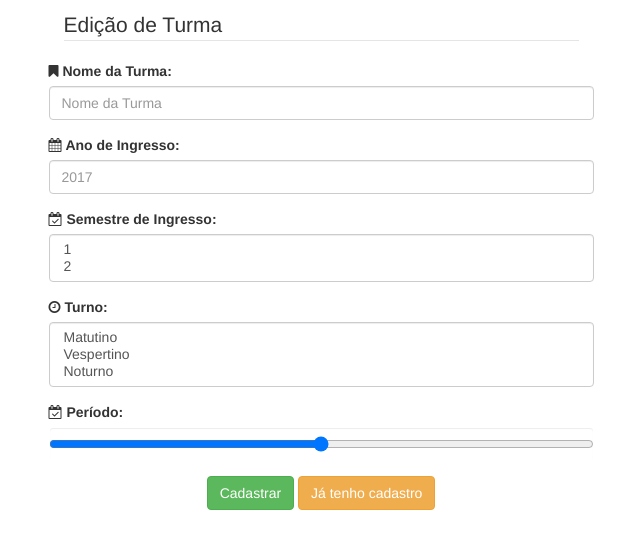
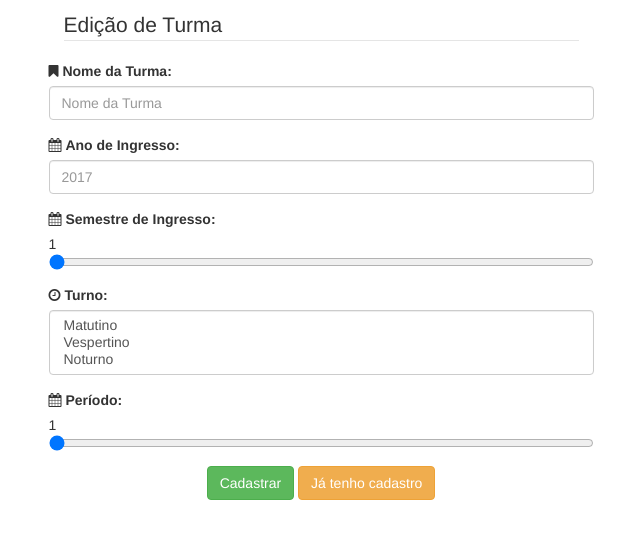
Before and after one commit to JotaCampagnolo/UFFS.Scheduler, a PHP site: page /editar_turma.html in a window 1280 px wide. Shown: the top 549 px of the page, without its empty margins (319-959 px from the left). Run offline with PHP 8.4, Linux system fonts and the light colour scheme; some libraries are stand-ins or nearby versions.

Commit message:
Concluindo cadastrar e editar turmas

```diff
--- a/source/editar_turma.html
+++ b/source/editar_turma.html
@@ -38,12 +38,10 @@
                       <input type="number" name="year" placeholder="2017" required class="form-control"/>
                   </div>
                    <div class="form-group">
-                      <span class="fa fa-calendar-check-o"></span>
+                      <span class="fa fa-calendar"></span>
                       <label>Semestre de Ingresso:</label>
-                      <select multiple class="form-control" size="2" id="semester">
-                        <option>1</option>
-                        <option>2</option>
-                      </select>
+                      <div id="sem">1</div>
+                      <input type="range" name="semester"  onchange="document.getElementById('sem').innerHTML = this.value" min="1" max="2" value ="1" required />
                   </div>
                   <div class="form-group">
                      <span class="fa fa-clock-o"></span>
@@ -54,11 +52,12 @@
                        <option>Noturno</option>
                      </select>
                  </div>
-                 <div class="form-group">
-                    <span class="fa fa-calendar-check-o"></span>
-                    <label>Período:</label>
-                    <input type="range" name="semester" placeholder="1" required class="form-control"/>
-                </div>
+                  <div class="form-group">
+                      <span class="fa fa-calendar"></span>
+                      <label>Período:</label>
+                      <div id="per">1</div>
+                      <input type="range" name="period"  onchange="document.getElementById('per').innerHTML = this.value" min="1" max="10" value="1" required />
+                  </div>
                   <div class="form-group text-center">
                       <input type="submit" value="Cadastrar" class="btn btn-success"/>
                       <input type="submit" value="Já tenho cadastro" class="btn btn-warning"/>
```
Also changed, not shown: source/cadastrar.php (+18 -7 lines).
